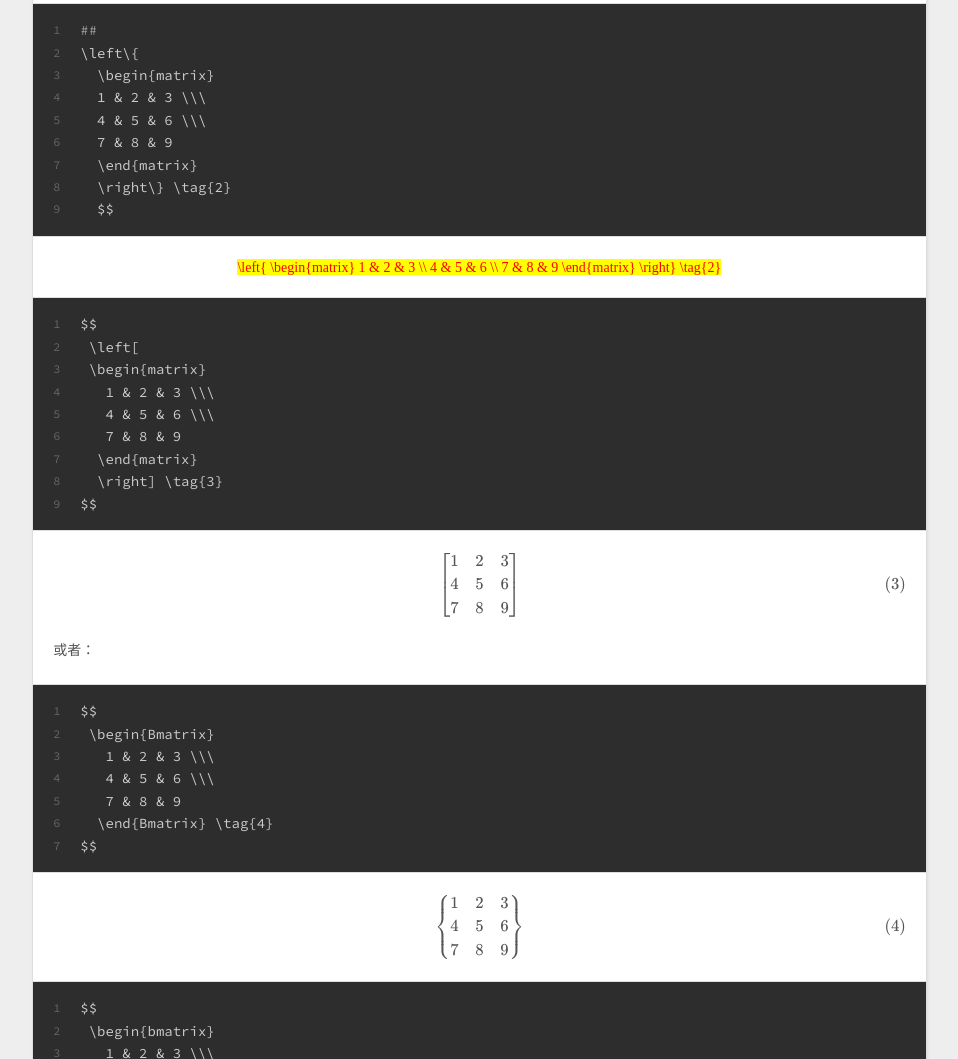
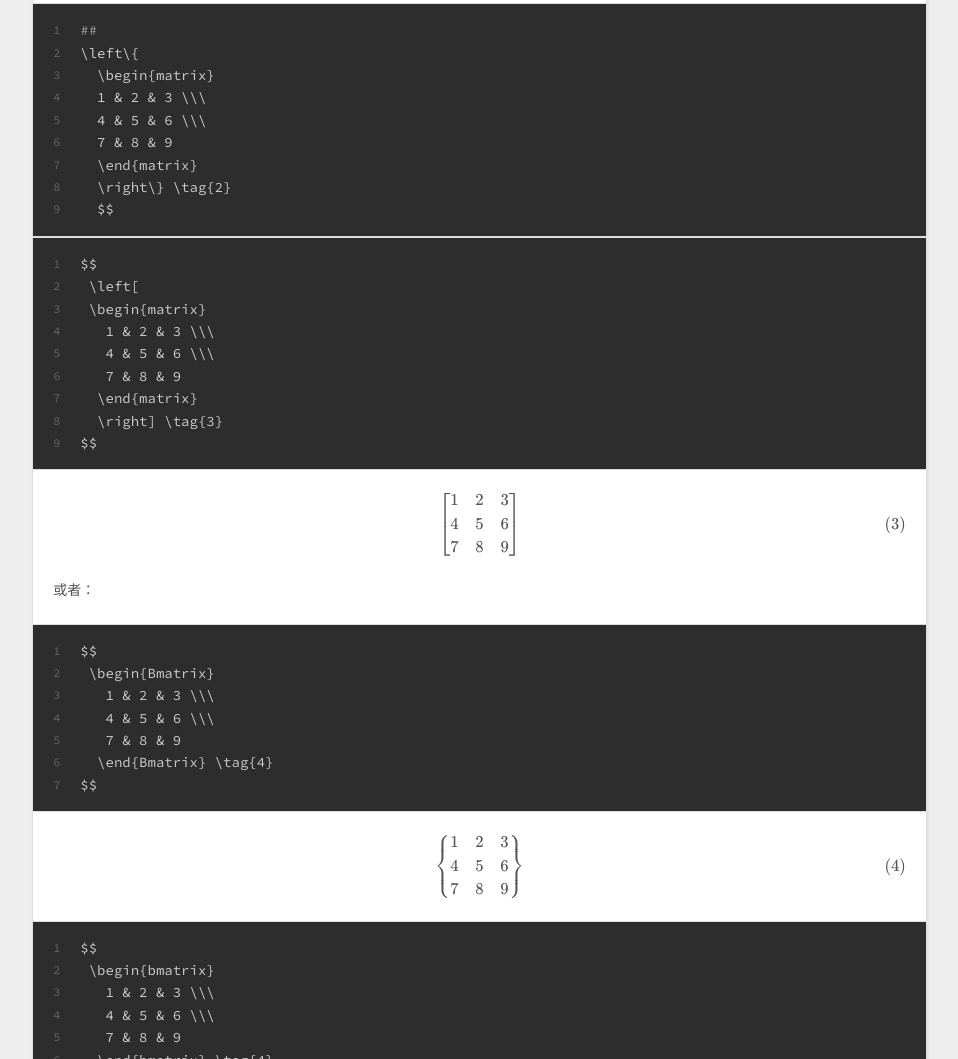
Before and after one commit to PeterSansan/PeterSansan.github.io, a plain HTML site: page index.html in a window 1280 px wide. Shown: the part 2957-4016 px from the top of the page, without its empty margins (8-966 px from the left). Drawn offline with nearby package versions, Linux system fonts and the light colour scheme; some packages are replaced by stand-ins of ours.

Commit message:
Site updated: 2017-04-13 00:31:24

```diff
--- a/index.html
+++ b/index.html
@@ -156,7 +156,6 @@
 <p>$$<br>\begin{matrix}<br>1&amp;2&amp;3\\<br>4&amp;5&amp;6\\<br>7&amp;8&amp;9<br>\end{matrix} \tag{1}<br>$$</p>
 <p>感觉(1)中的矩阵不是很美观，可以给矩阵加上括号，加括号的方式有很多，大致可分为两种：使用<code>\left ... \right</code> 或者把公式命令中的<code>matrix</code> 改成pmatrix<code>、</code>bmatrix<code>、</code>Bmatrix<code>、</code>vmatrix<code>、</code>Vmatrix`等</p>
 <figure class="highlight bash"><table><tr><td class="gutter"><pre><div class="line">1</div><div class="line">2</div><div class="line">3</div><div class="line">4</div><div class="line">5</div><div class="line">6</div><div class="line">7</div><div class="line">8</div><div class="line">9</div></pre></td><td class="code"><pre><div class="line"><span class="comment">##</span></div><div class="line">\left\&#123;</div><div class="line">  \begin&#123;matrix&#125;</div><div class="line">  1 &amp; 2 &amp; 3 \\\</div><div class="line">  4 &amp; 5 &amp; 6 \\\</div><div class="line">  7 &amp; 8 &amp; 9</div><div class="line">  \end&#123;matrix&#125;</div><div class="line">  \right\&#125; \tag&#123;2&#125;</div><div class="line">  $$</div></pre></td></tr></table></figure>
-<p>$$<br>\left{<br>  \begin{matrix}<br>  1 &amp; 2 &amp; 3 \\<br>  4 &amp; 5 &amp; 6 \\<br>  7 &amp; 8 &amp; 9<br>  \end{matrix}<br>  \right} \tag{2}<br>$$</p>
 <figure class="highlight bash"><table><tr><td class="gutter"><pre><div class="line">1</div><div class="line">2</div><div class="line">3</div><div class="line">4</div><div class="line">5</div><div class="line">6</div><div class="line">7</div><div class="line">8</div><div class="line">9</div></pre></td><td class="code"><pre><div class="line">$$</div><div class="line"> \left[</div><div class="line"> \begin&#123;matrix&#125;</div><div class="line">   1 &amp; 2 &amp; 3 \\\</div><div class="line">   4 &amp; 5 &amp; 6 \\\</div><div class="line">   7 &amp; 8 &amp; 9</div><div class="line">  \end&#123;matrix&#125;</div><div class="line">  \right] \tag&#123;3&#125;</div><div class="line">$$</div></pre></td></tr></table></figure>
 <p>$$<br>\left[<br> \begin{matrix}<br>   1 &amp; 2 &amp; 3 \\<br>   4 &amp; 5 &amp; 6 \\<br>   7 &amp; 8 &amp; 9<br>  \end{matrix}<br>  \right] \tag{3}<br>$$</p>
 <p>或者：</p>
```
Also changed, not shown: 2017/04/12/常见LaTex命令/index.html (+1 -2 lines).
